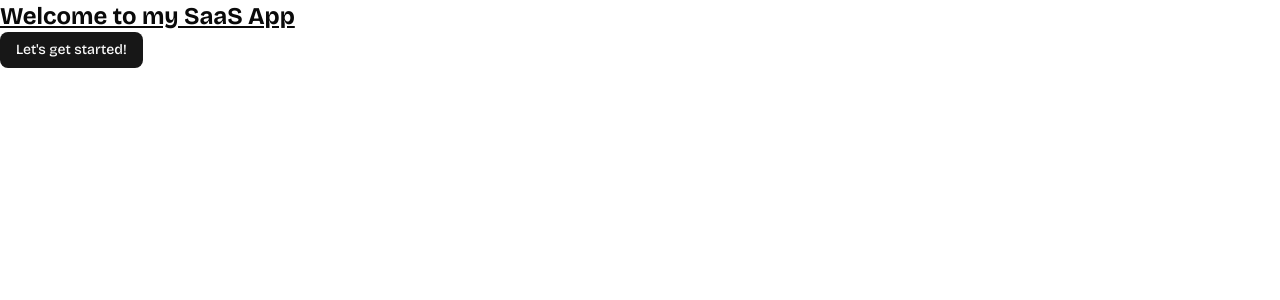
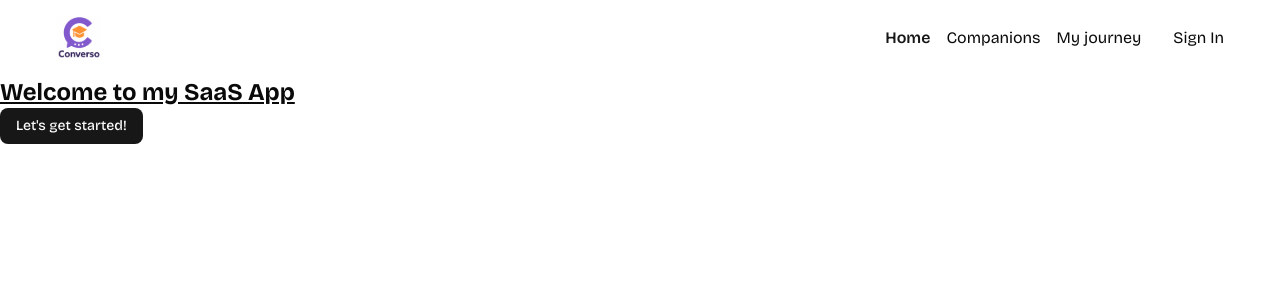
Before and after one commit to rahulhalder123-456/saas-app, a Next.js app: page / in a window 1280 px wide. Shown: the top 300 px of the page. Built offline with nearby package versions, Linux system fonts and the light colour scheme.

Commit message:
implement navigation bar

```diff
--- a/app/layout.tsx
+++ b/app/layout.tsx
@@ -1,6 +1,7 @@
 import type { Metadata } from "next";
 import { Bricolage_Grotesque } from "next/font/google";
 import "./globals.css";
+import Navbar from "@/components/Navbar";
 
 const bricolage = Bricolage_Grotesque({
   variable: "--font-bricolage",
@@ -19,7 +20,10 @@
 }>) {
   return (
     <html lang="en">
-      <body className={`${bricolage.variable} antialiased`}>{children}</body>
+      <body className={`${bricolage.variable} antialiased`}>
+      <Navbar/>
+      {children}
+      </body>
     </html>
   );
 }
--- /dev/null
+++ b/components/NavItems.tsx
@@ -0,0 +1,32 @@
+'use client';
+
+import React from 'react'
+import Link from "next/link";
+import {usePathname} from "next/navigation";
+import {cn} from "@/lib/utils";
+
+
+const navItems = [
+    {label: 'Home', href: '/'},
+    {label: 'Companions', href: '/companions'},
+    {label: 'My journey', href: '/my-journey'},
+]
+
+const NavItems = () => {
+
+    const pathname = usePathname();
+
+    return (
+        <nav className={"flex items-center gap-4"}>
+            {navItems.map(({label, href}) => (
+                <Link
+                    href={href}
+                    key={label}
+                    className={cn(pathname === href && 'text-primary font-semibold')}>
+                    {label}
+                </Link>
+            ))}
+        </nav>
+    )
+}
+export default NavItems
--- /dev/null
+++ b/components/Navbar.tsx
@@ -0,0 +1,23 @@
+import Link from "next/link";
+import Image from "next/image";
+import NavItems from "@/components/NavItems";
+
+const Navbar = () => {
+    return (
+        <nav className={"navbar"}>
+            <Link href={"/"}>
+                <div className={"flex items-center gap-2.5 cursor-pointer"}>
+                    <Image
+                        src={"/images/logo.svg"} alt="logo"
+                        width={46} height={44}
+                    />
+                </div>
+            </Link>
+            <div className={"flex items-center gap-8"}>
+                <NavItems />
+                <p>Sign In</p>
+            </div>
+        </nav>
+    )
+}
+export default Navbar
```
